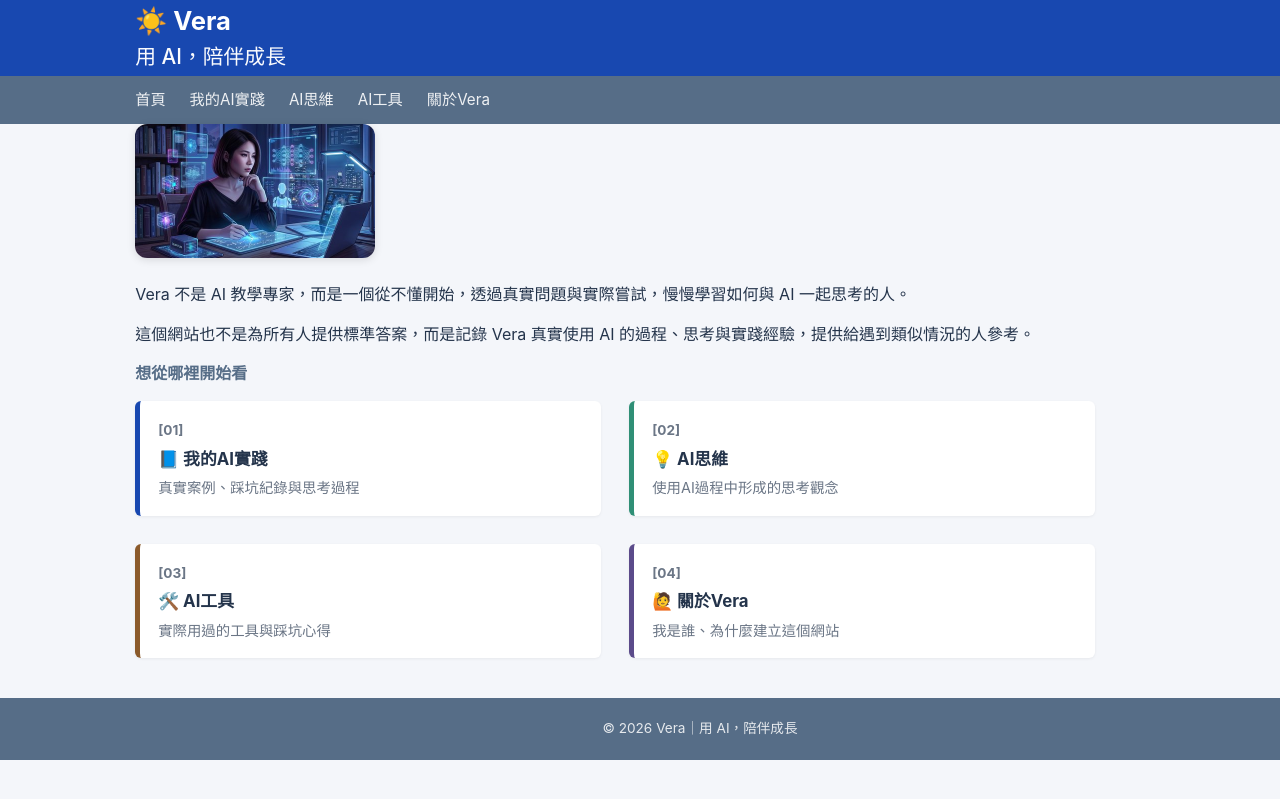
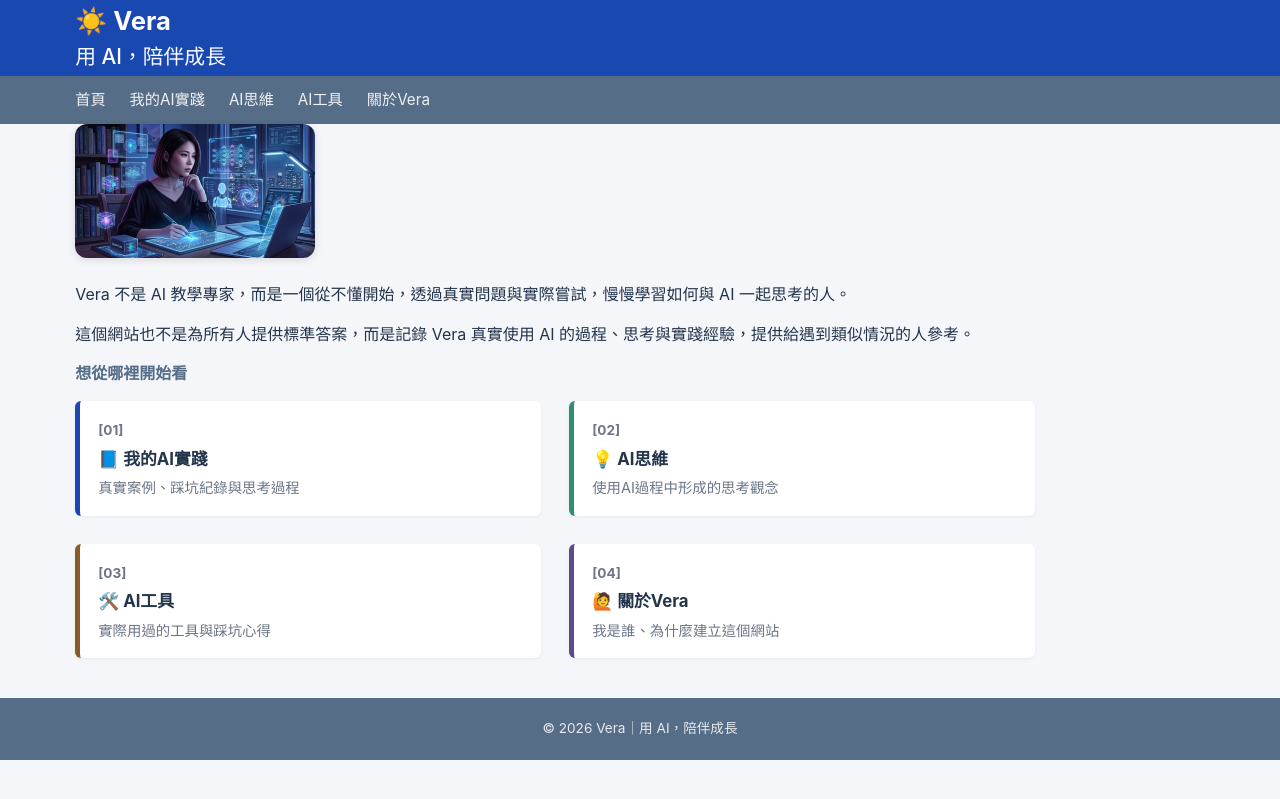
Before and after one commit to Vera-With-AI/Vera-With-AI.github.io, a Jekyll site: the page built from index.md, in a window 1280 px wide. Shown: the top 799 px of the page. Built offline with Jekyll 4.4.1, drawn with Linux system fonts in a browser that asks for light colours.

Commit message:
移除桌面版 .container 的 60px 偏移，改回左右置中
Co-Authored-By: Claude Sonnet 5 <noreply@anthropic.com>

```diff
--- a/_config.yml
+++ b/_config.yml
@@ -11,7 +11,7 @@ collections:
 
 markdown: kramdown
 
-css_version: 15
+css_version: 16
 
 exclude:
   - _templates
--- a/assets/css/style.css
+++ b/assets/css/style.css
@@ -26,12 +26,6 @@ body {
   max-width: 1600px;
   margin: 0 auto;
   padding: 0 24px;
-}
-@media (min-width: 768px) {
-  .container {
-    margin-left: calc(4% + 60px);
-    margin-right: calc(4% - 60px);
-  }
 }
 
 .site-banner {
```
